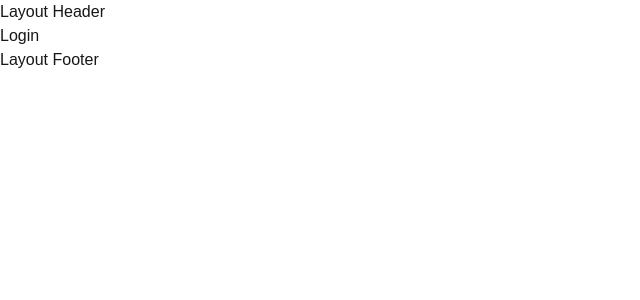
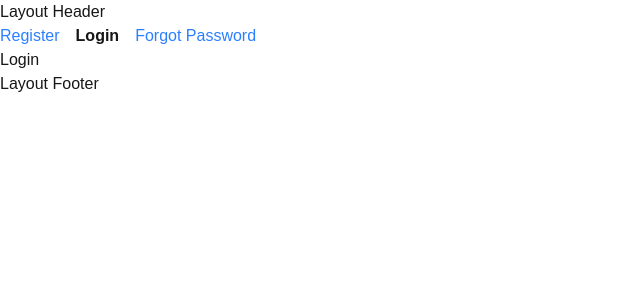
Before and after one commit to dlfhrrl12/next-tutorial, a Next.js app: page /login in a window 1280 px wide. Shown: the top 300 px of the page, without its empty margins (0-640 px from the left). Built offline with nearby package versions, Linux system fonts and the light colour scheme.

Commit message:
Active Link

```diff
--- /dev/null
+++ b/src/app/(auth)/layout.tsx
@@ -0,0 +1,37 @@
+"use client";
+import { usePathname } from "next/navigation";
+import "../globals.css";
+import Link from "next/link";
+
+const navLink = [
+  { name: "Register", href: "/register" },
+  { name: "Login", href: "/login" },
+  { name: "Forgot Password", href: "/forgot-password" },
+];
+
+export default function AuthLayout({
+  children,
+}: Readonly<{
+  children: React.ReactNode;
+}>) {
+  const pathname = usePathname();
+  return (
+    <div>
+      {navLink.map((link) => {
+        const isActive =
+          pathname === link.href ||
+          (pathname.startsWith(link.href) && link.href !== "/");
+        return (
+          <Link
+            className={isActive ? "font-bold mr-4" : "text-blue-500 mr-4"}
+            href={link.href}
+            key={link.name}
+          >
+            {link.name}
+          </Link>
+        );
+      })}
+      {children}
+    </div>
+  );
+}
```
